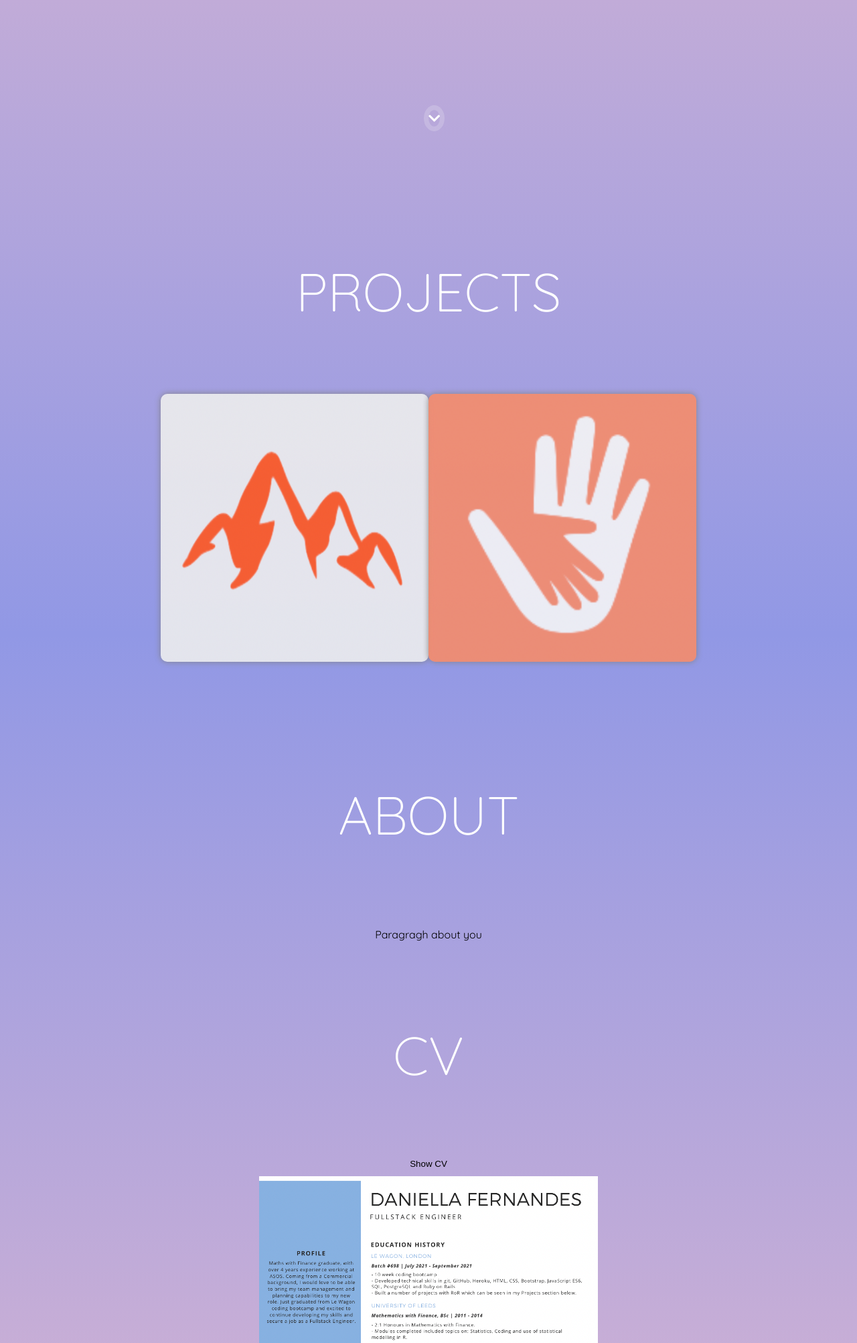
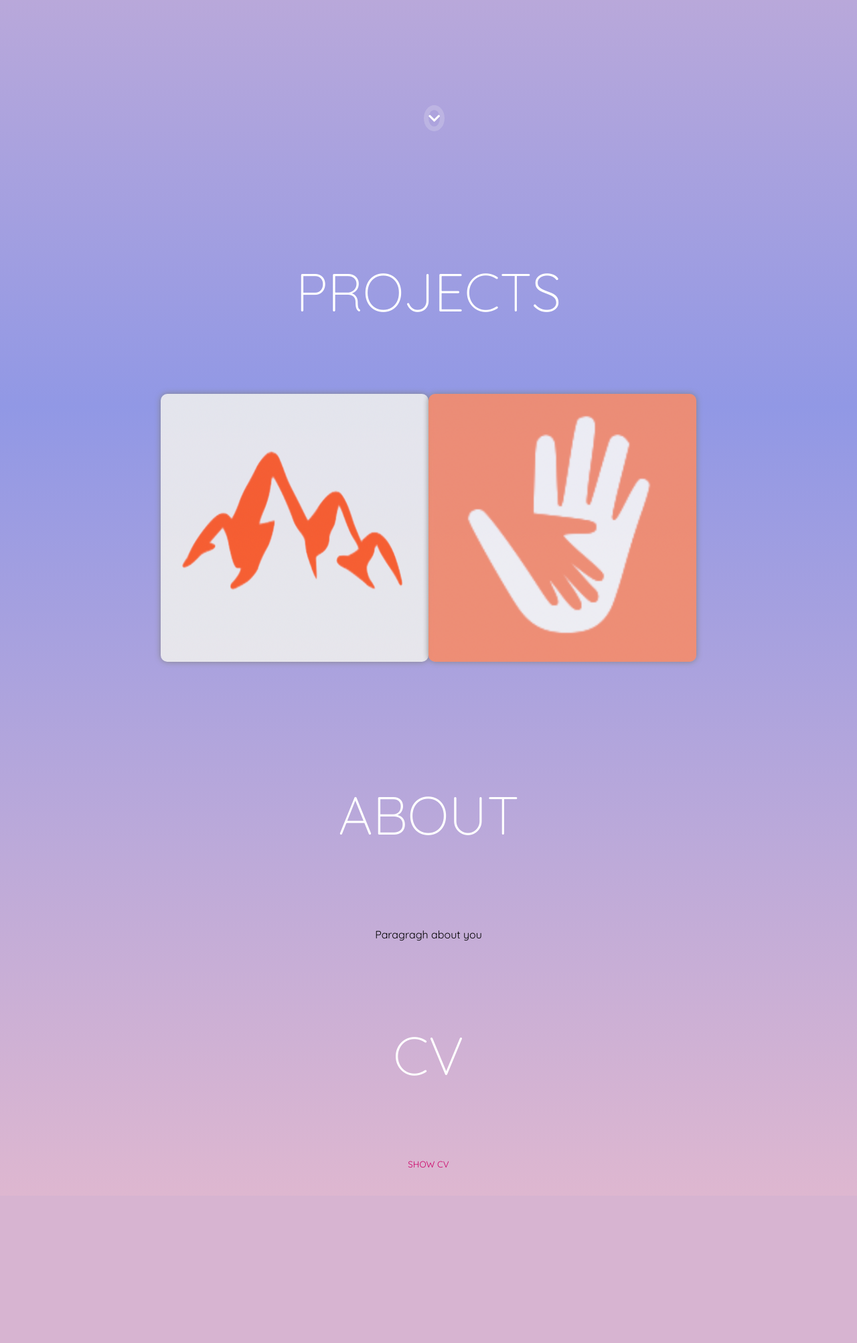
Before and after one commit to daniellafernandes14/Portfolio, a PHP site: page /portfolio.html in a window 1280 px wide. Shown: the part 571-2576 px from the top of the page at 67% size. After the commit the page ends 2315 px from the top, so only its background shows below. Run offline with PHP 8.4, Linux system fonts and the light colour scheme; some libraries are stand-ins or nearby versions.

Commit message:
Starting hide/show button for CV

```diff
--- /dev/null
+++ b/javascript/hide-btn.js
@@ -0,0 +1,11 @@
+const clickButtonShow = document.getElementById('button');
+
+clickButtonShow.addEventListener("click", (e) => {
+  let button = clickButtonShow.querySelector('button');
+    if (button.innerText === "SHOW CV") {
+      button.innerText = "HIDE CV";
+    } else {
+      button.innerText = "SHOW CV";
+    };
+  document.getElementById('hidden').classList.toggle('hidden');
+});
--- a/portfolio.html
+++ b/portfolio.html
@@ -76,8 +76,8 @@
 
     <div id='cv'>
       <h1>CV</h1>
-      <button>Show CV</button>
-      <img src='images/CV.png' alt='Daniella CV' style='width: 40%; height: 40%;'>
+      <button id="button" class="bubbly-button">SHOW CV</button>
+      <img id='hidden' class="hidden" src='images/CV.png' alt='Daniella CV' style='width: 40%; height: 40%;'>
     </div>
 
     <script src="javascript/typed.js"></script>
@@ -95,6 +95,7 @@
     </script>
     <script src="javascript/animate-btn.js"></script>
     <script src="javascript/modal.js"></script>
+    <script src="javascript/hide-btn.js"></script>
   </body>
 
 </html>
--- a/style/cv.css
+++ b/style/cv.css
@@ -9,3 +9,15 @@
   margin: 0 auto;
   padding-top: 10px;
 }
+
+#button {
+  width: fit-content;
+  margin: 0 auto;
+  color: #cc0067;
+  font-family: 'Quicksand', sans-serif;
+  margin-bottom: 30px;
+}
+
+.hidden {
+  display: none;
+}
```
